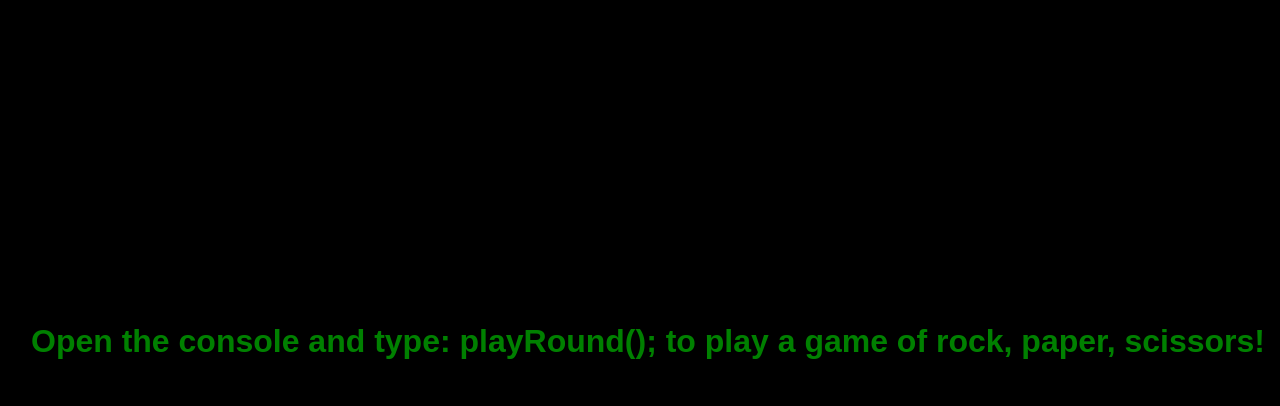
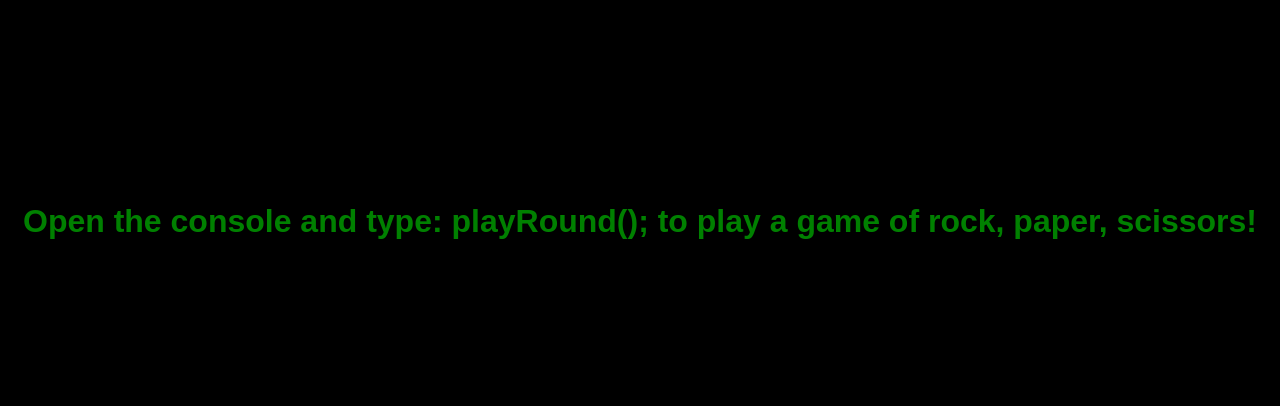
Before and after one commit to EvelynMaillet/RockPaperScissors, a plain HTML site: page index.html in a window 1280 px wide. Shown: the part 18-424 px from the top of the page. Drawn offline with Linux system fonts and the light colour scheme.

Commit message:
Reworked CSS again. It displayed fine on my machine last time; it did not in GitHub pages.

```diff
--- a/index.html
+++ b/index.html
@@ -6,7 +6,9 @@
     <link rel="stylesheet" href="style.css">
 </head>
 <body>
+    <div class='message_container'>
     <h1>Open the console and type: playRound(); to play a game of rock, paper, scissors!</h1>
+    </div>
     <script>
         let isFirstRound = true;
         let selections = ['rock', 'paper', 'scissors'];
--- a/style.css
+++ b/style.css
@@ -1,12 +1,12 @@
 *{
-    width: 100%;
-    height: 10vh;
     background-color: Black;
 }
-
+.message_container{
+    height: 100vh;
+}
 h1{
     font-family: Arial;
     color: green;
     text-align: center;
-    padding-top: 25%;
+    padding-top: 25vh;
 }
```
